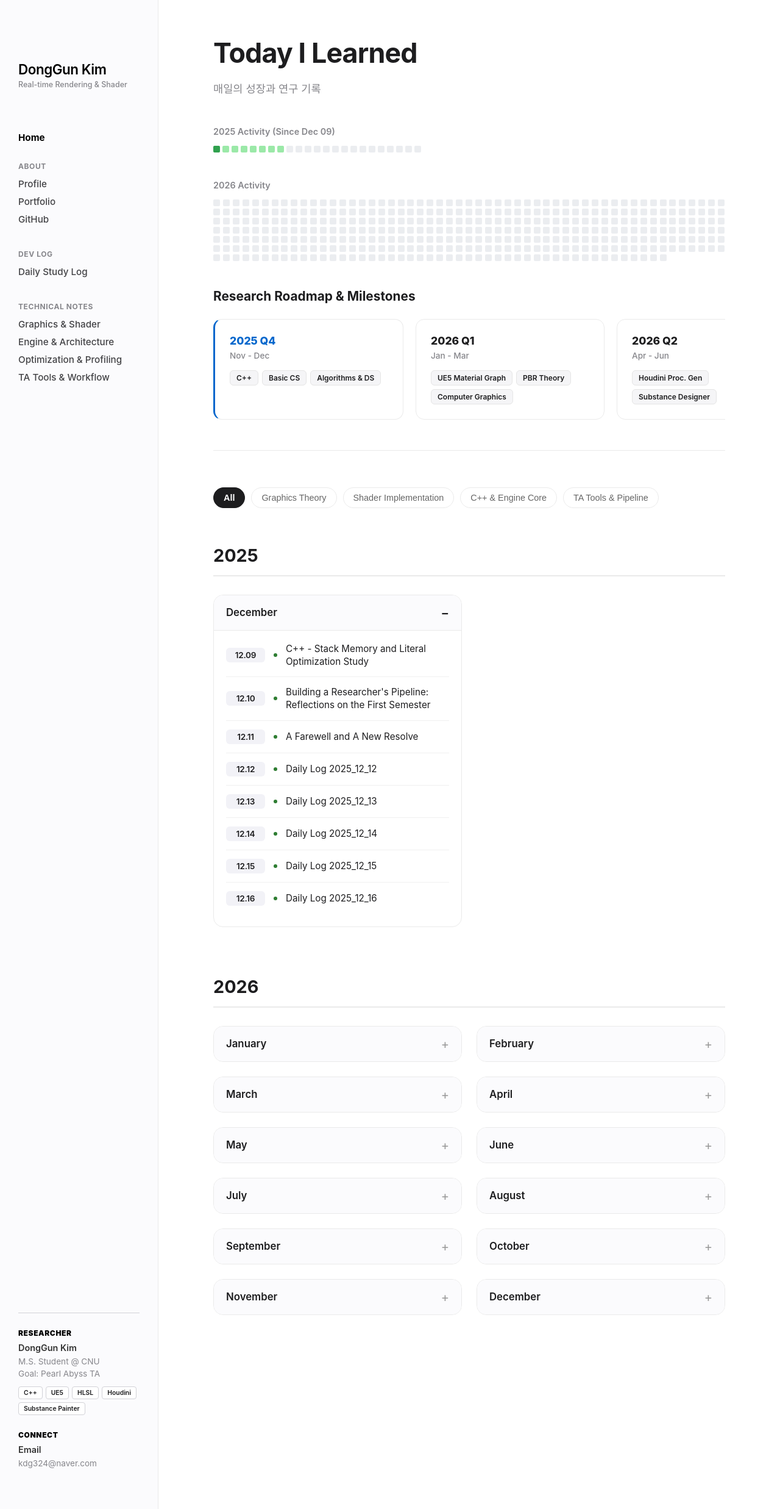
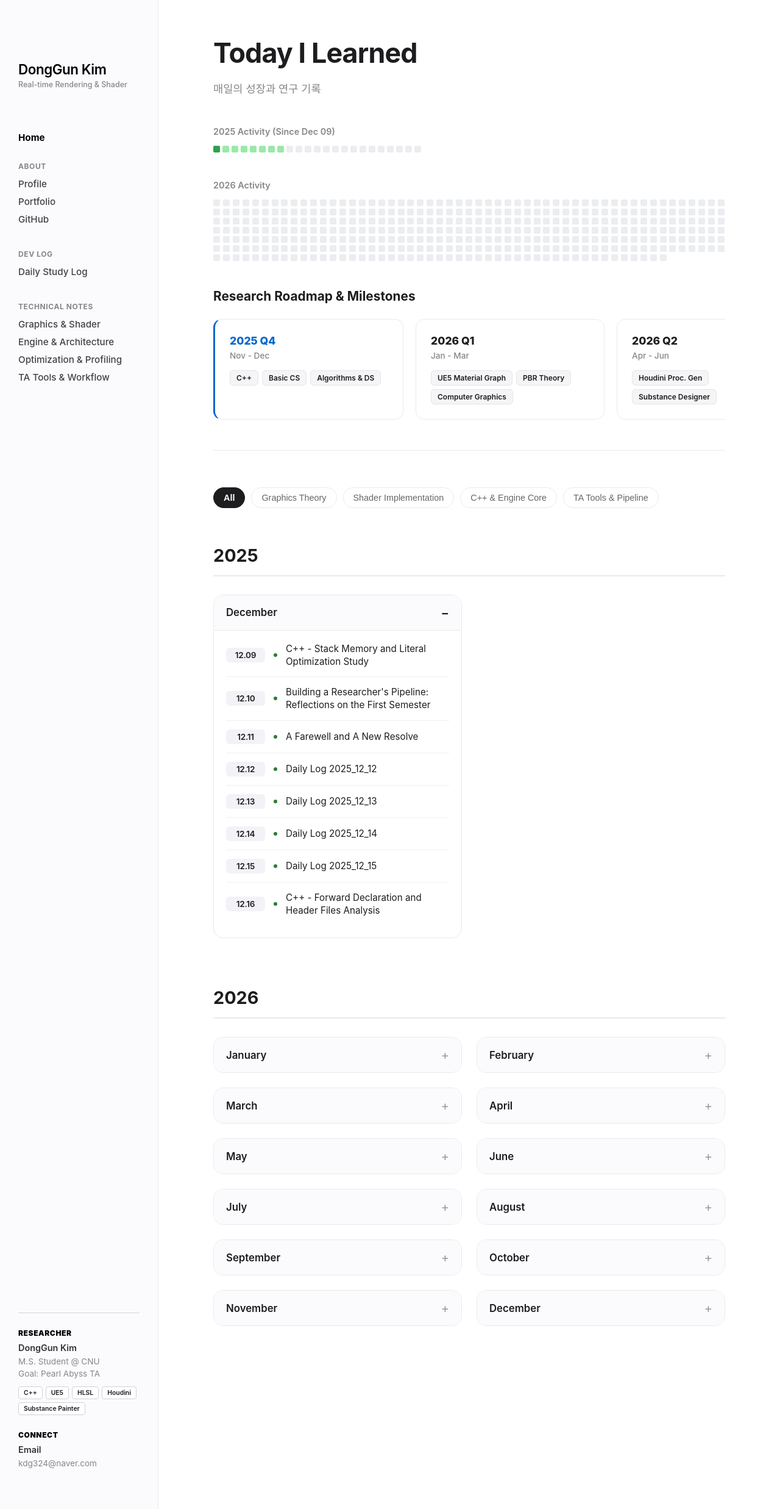
Before and after one commit to KimDongGun324/kimdonggun324.github.io, a Jekyll site: the page built from daily-study/index.md, in a window 1280 px wide. Shown: the whole page at 61% size. Built offline with Jekyll 4.4.1, drawn with Linux system fonts in a browser that asks for light colours; some web fonts are replaced.

Commit message:
C++ - Forward Declaration and Header Files Analysis

```diff
--- a/daily-study/index.md
+++ b/daily-study/index.md
@@ -280,7 +280,7 @@ Daily Log 2025_12_15
 <span class="date-badge">12.16</span>
 <span class="tag-dot" style="background:#2e7d32;"></span>
 <a href="https://github.com/KimDongGun324/kimdonggun324.github.io/blob/main/daily-study/posts/2025/12/16.md" class="study-link" target="_blank">
-Daily Log 2025_12_16
+C++ - Forward Declaration and Header Files Analysis
 </a>
 </li>
 
```
